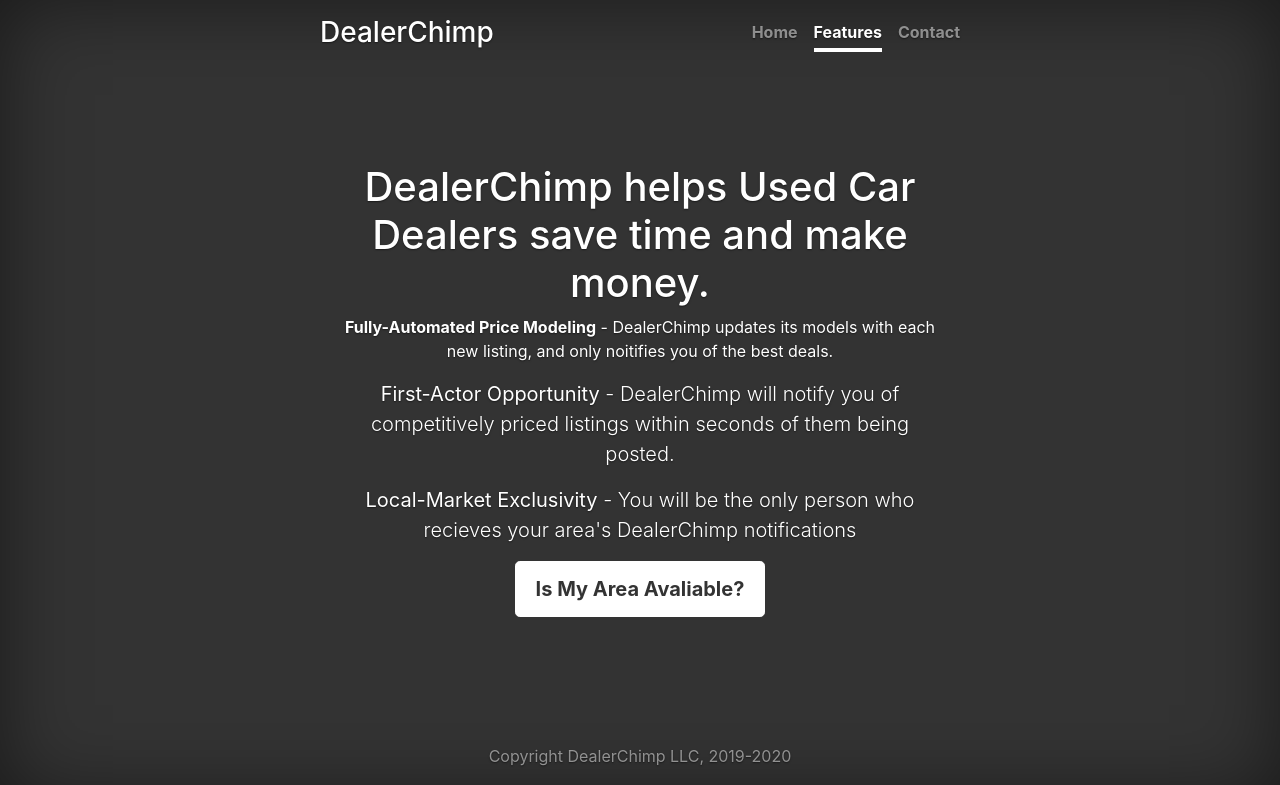
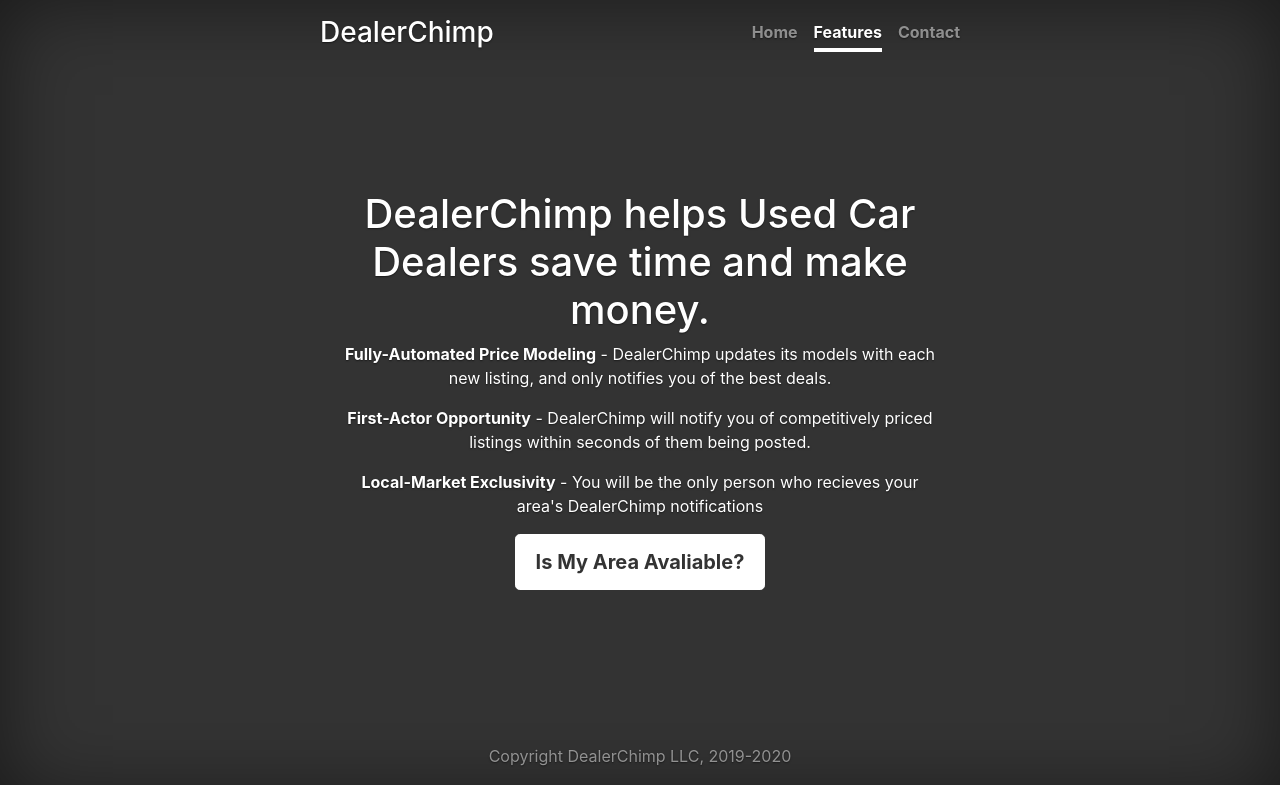
Before and after one commit to mckinlde/flaskbyexample, a Flask app: page /features in a window 1280 px wide. Shown: the top 785 px of the page. Run offline with Flask 2, Linux system fonts and the light colour scheme; some libraries are stand-ins or nearby versions.

Commit message:
Copy Edit

```diff
--- a/templates/features.html
+++ b/templates/features.html
@@ -49,9 +49,9 @@
   <main role="main" class="inner cover">
     <h1 class="cover-heading">DealerChimp helps Used Car Dealers save time and make money.</h1>
 
-    <p class="lead-left"><strong>Fully-Automated Price Modeling</strong> - DealerChimp updates its models with each new listing, and only noitifies you of the best deals.</p>
-    <p class="lead"><strong>First-Actor Opportunity</strong> - DealerChimp will notify you of competitively priced listings within seconds of them being posted.</p>
-    <p class="lead"><strong>Local-Market Exclusivity</strong> - You will be the only person who recieves your area's DealerChimp notifications</p>
+    <p class="lead-left"><strong>Fully-Automated Price Modeling</strong> - DealerChimp updates its models with each new listing, and only notifies you of the best deals.</p>
+    <p class="lead-left"><strong>First-Actor Opportunity</strong> - DealerChimp will notify you of competitively priced listings within seconds of them being posted.</p>
+    <p class="lead-left"><strong>Local-Market Exclusivity</strong> - You will be the only person who recieves your area's DealerChimp notifications</p>
     <p class="lead">
       <a href="contact" class="btn btn-lg btn-secondary">Is My Area Avaliable?</a>
     </p>
--- a/templates/index.html
+++ b/templates/index.html
@@ -6,7 +6,7 @@
     <meta name="description" content="">
     <meta name="author" content="Mark Otto, Jacob Thornton, and Bootstrap contributors">
     <meta name="generator" content="Jekyll v4.0.1">
-    <title>Cover Template · Bootstrap</title>
+    <title>DealerChimp</title>
 
     <link rel="canonical" href="https://getbootstrap.com/docs/4.5/examples/cover/">
 
```
